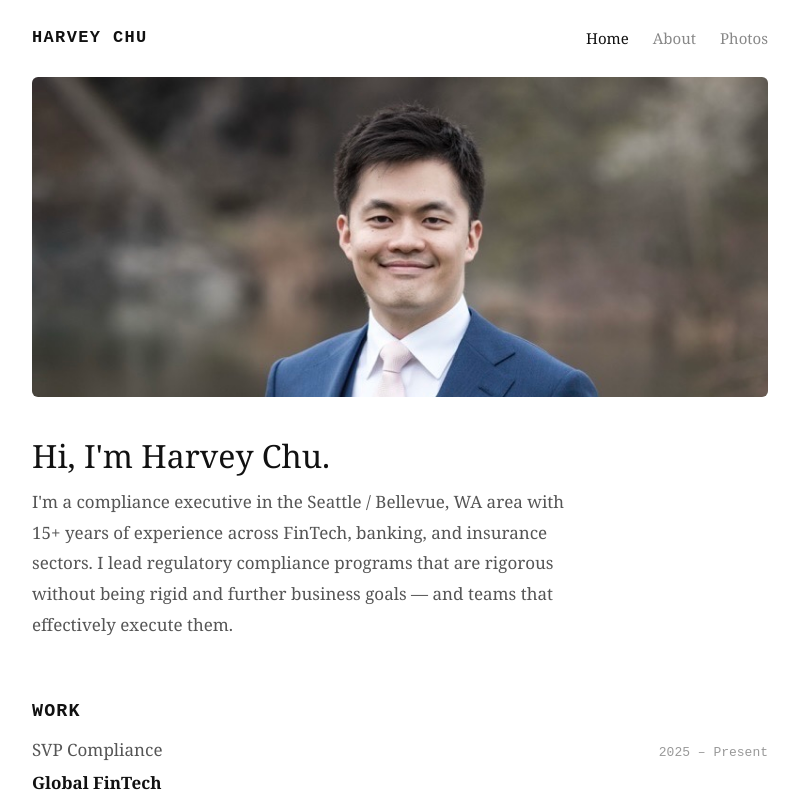
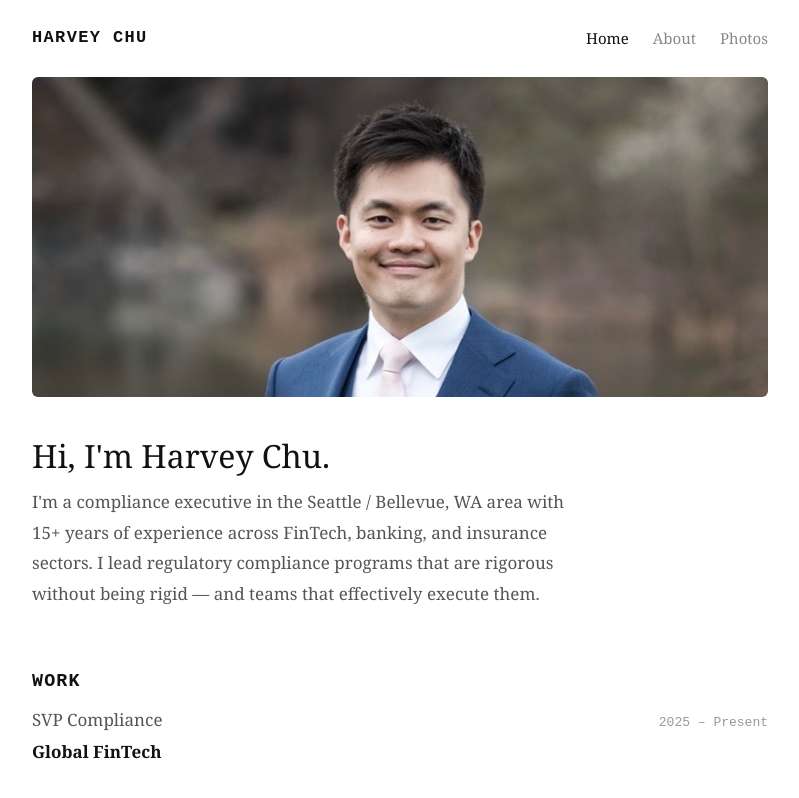
Before and after one commit to understandmykiwi/my-portfolio, a SvelteKit app: page / in a window 1280 px wide. Shown: the top 798 px of the page, without its empty margins (240-1039 px from the left). Built offline with nearby package versions, Linux system fonts and the light colour scheme.

Commit message:
revise home page layout and typography

```diff
--- a/src/routes/+page.svelte
+++ b/src/routes/+page.svelte
@@ -1,5 +1,5 @@
 <h1>Hi, I'm Harvey Chu.</h1>
-<p class="intro-sub">I'm a compliance executive in the Seattle / Bellevue, WA area with 15+ years of experience across FinTech, banking, and insurance sectors. I lead regulatory compliance programs that are rigorous without being rigid and further business goals — and teams that effectively execute them.</p>
+<p class="intro-sub">I'm a compliance executive in the Seattle / Bellevue, WA area with 15+ years of experience across FinTech, banking, and insurance sectors. I lead regulatory compliance programs that are rigorous without being rigid — and teams that effectively execute them.</p>
 
 <p class="section-label">Work</p>
 
--- a/src/routes/about/+page.svelte
+++ b/src/routes/about/+page.svelte
@@ -2,7 +2,7 @@
 
 <div class="about-text">
   <p>I help financial institutions make sense of increasingly complex regulatory environments and lead teams that implement legal requirements. I've worked closely with data science, engineering, and legal teams to modernize how institutions detect and respond to financial crimes.
-<p>I'm based in the Seattle / Bellevue, WA area. Outside of work, I enjoy traveling for food, connecting with people, and pursuing various interests.</p>
+<p>I'm based in the Seattle / Bellevue, WA area. Outside of work, I enjoy traveling for food, connecting with people, and pursuing various business endeavors and interests.</p>
 </div>
 
 <style>
```
